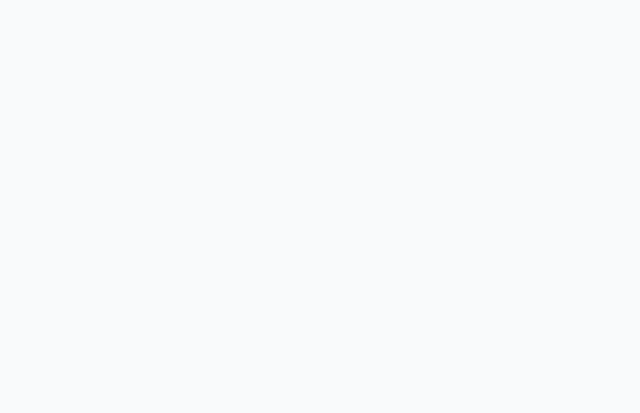
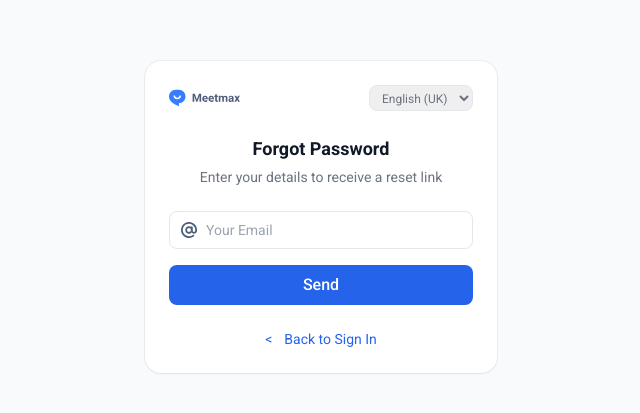
Before and after one commit to sani-1023/MeetMax, a React (Vite) app in the folder MeetMax/: page /forgotPassword in a window 1280 px wide. Before the commit this address had no page. Shown: the part 183-596 px from the top of the page, without its empty margins (319-959 px from the left). Built offline with nearby package versions, Linux system fonts and the light colour scheme.

Commit message:
Add Forgot Password page and update routing

```diff
--- a/MeetMax/src/App.jsx
+++ b/MeetMax/src/App.jsx
@@ -11,6 +11,7 @@
 import { BrowserRouter as Router, Routes, Route, Navigate } from "react-router-dom";
 import SignUpPage from "./pages/SignUp";
 import SignInPage from "./pages/SignIn";
+import ForgotPassword from "./pages/ForgotPassword";
 
 function App() {
   return (
@@ -23,6 +24,7 @@ function App() {
         {/* Auth routes */}
         <Route path="/signin" element={<SignInPage />} />
         <Route path="/signup" element={<SignUpPage />} />
+        <Route path="/forgotPassword" element={<ForgotPassword />} />
       </Routes>
     </Router>
     </main>
--- /dev/null
+++ b/MeetMax/src/pages/ForgotPassword.jsx
@@ -0,0 +1,53 @@
+import { Link } from "react-router-dom";
+import Header from "../components/Header";
+import { PageTitleAndDescription } from "../components/PageTitleAndDescription";
+import EmailIcon from "../assets/icons/Mail-@.svg";
+
+export default function ForgotPassword() {
+  return (
+    <section className="w-full max-w-sm px-4 py-8">
+      <div className="rounded-2xl bg-white shadow-sm ring-1 ring-black/5 p-6">
+        <Header />
+
+        {/* Title */}
+        <PageTitleAndDescription
+          title="Forgot Password"
+          description="Enter your details to receive a reset link"
+        />
+
+        <form className="space-y-4 mt-6">
+          {/* Email */}
+          <div className="relative">
+            <img
+              src={EmailIcon}
+              className="pointer-events-none absolute left-3 top-1/2 h-4 w-4 -translate-y-1/2 text-gray-400"
+            />
+            <input
+              type="email"
+              placeholder="Your Email"
+              className="w-full rounded-lg border bg-white px-9 py-2 text-sm outline-none placeholder:text-gray-400 focus:border-blue-500"
+            />
+          </div>
+
+          {/* Send Button */}
+          <button
+            type="submit"
+            className="w-full bg-blue-600 hover:bg-blue-700 text-white font-medium py-2 rounded-lg transition"
+          >
+            Send
+          </button>
+        </form>
+
+        {/* Back to Sign In */}
+        <div className="mt-6 text-center">
+          <Link
+            to="/signin"
+            className="text-sm text-blue-600 hover:underline flex items-center justify-center gap-1"
+          >
+            <span className="mr-2">&lt;</span>  Back to Sign In
+          </Link>
+        </div>
+      </div>
+    </section>
+  );
+}
```
